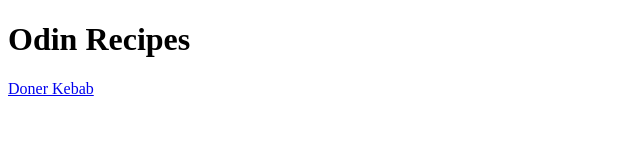
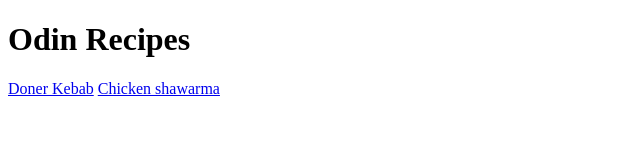
Before and after one commit to JAKUTza/odin-recipes, a plain HTML site: page index.html in a window 1280 px wide. Shown: the whole page, without its empty margins (0-640 px from the left). Drawn offline with Linux system fonts and the light colour scheme.

Commit message:
add shawarma link to index.html

```diff
--- a/index.html
+++ b/index.html
@@ -8,5 +8,6 @@
 <body>
     <h1>Odin Recipes</h1>
     <a href="recipes/kebab.html">Doner Kebab</a>
+    <a href="recipes/shawarma.html">Chicken shawarma</a>
 </body>
 </html>
```
